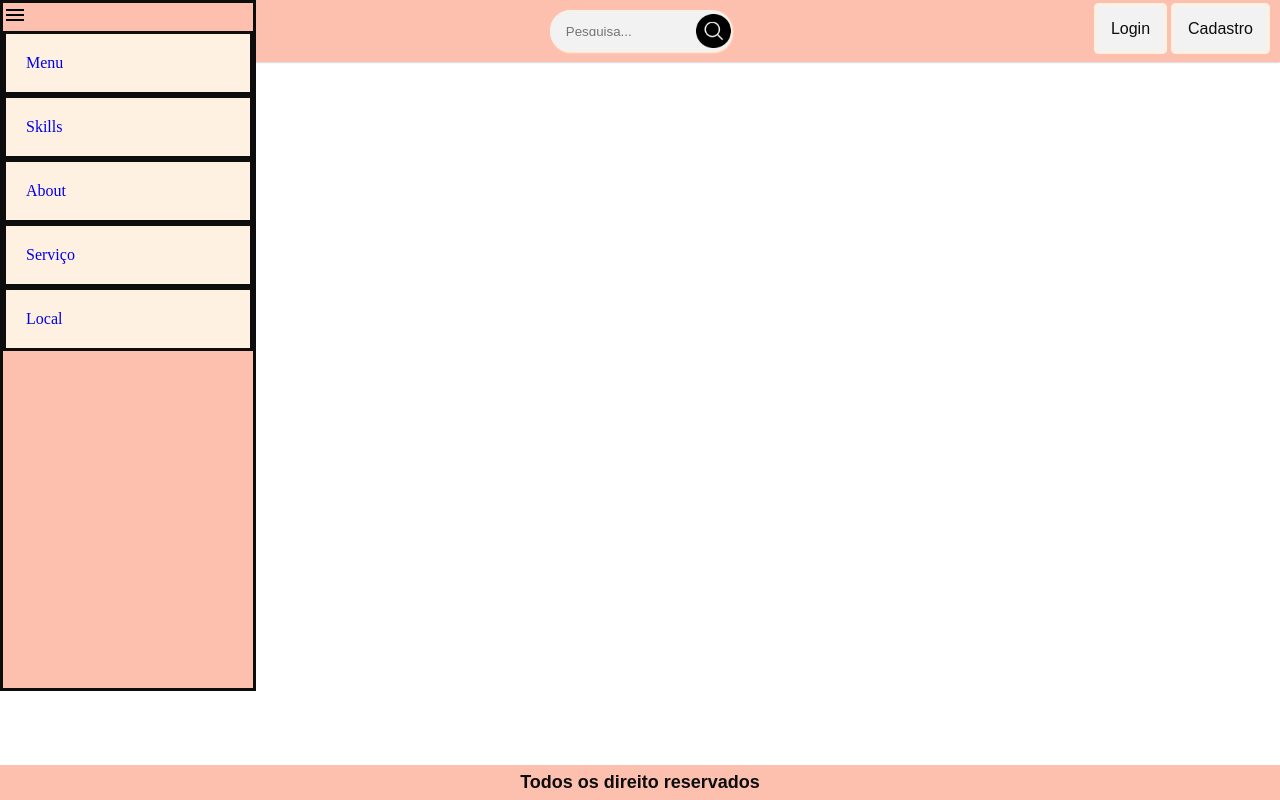
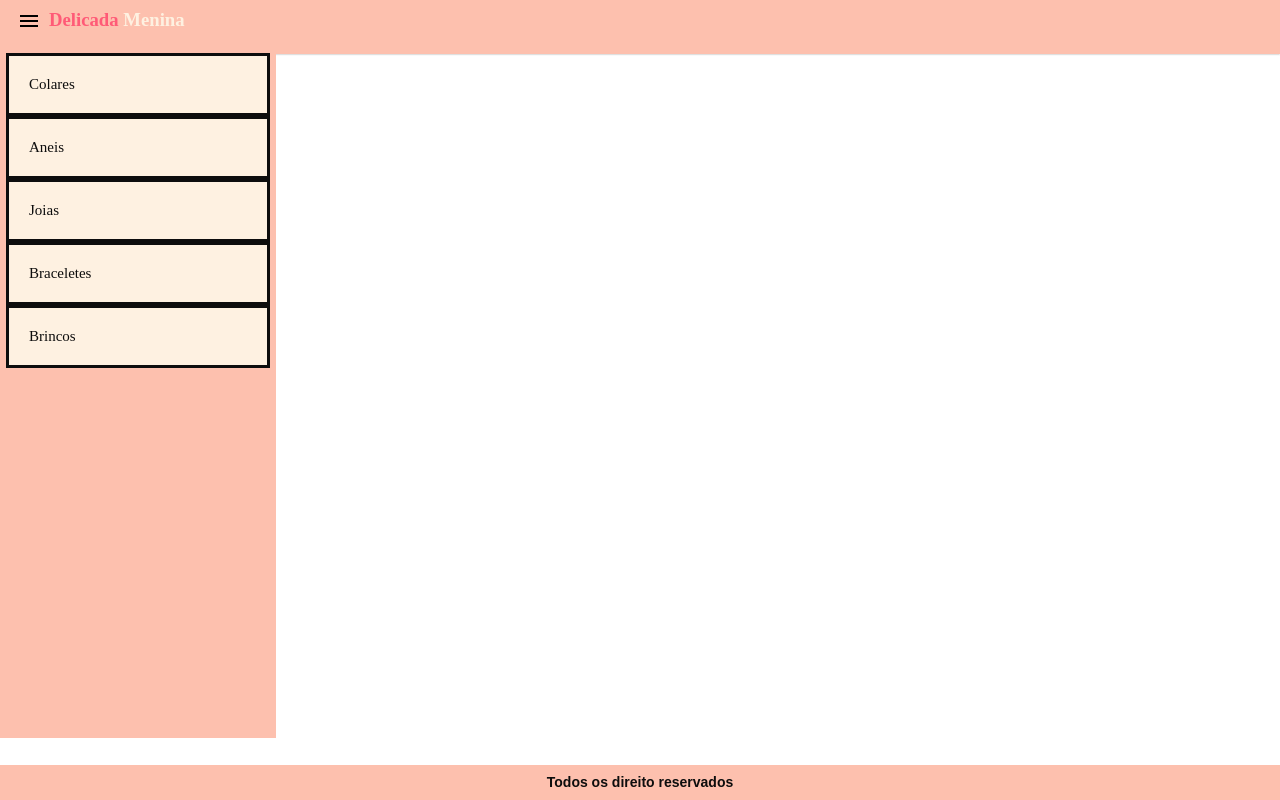
Before and after one commit to Fellipe-Assis/delicada-menina-site, a plain HTML site: page index.html in a window 1280 px wide. Both pictures are taken after a click on the element "menu". Drawn offline with nearby package versions, Linux system fonts and the light colour scheme.

Commit message:
barra lateral

```diff
--- a/estilo.css
+++ b/estilo.css
@@ -15,6 +15,7 @@
    --cor5:#FF5A77;
    --cor6:#0D0D0D;
    --cor7:#F2F2F2;
+
 
    --fonte-padrão:arial;
    --font-adpatada:Lucida Calligraphy;
@@ -39,6 +40,7 @@ header{
 
 .Nome-e-Menu{
     text-decoration: none;
+
 }
 
 .Barra-nome-logo{
@@ -46,8 +48,17 @@ header{
     display: flex;
 }
 
+#barra-nome-logo{
+   padding: 5px;
+}
+
 #botão-Menu{
     cursor: pointer;
+}
+
+#botão{
+    cursor: pointer;
+    padding: 14px;
 }
 
 .espaço{
@@ -124,11 +135,10 @@ header{
 
 .Are-Lateral{
     background-color: var(--cor4);
-    width: 250px;
-    height: 685px;
+    width: 270px;
+    height: 740px;
     display: none;
-    border: solid;
-    border-color: var(--cor6);
+    border: solid var(--cor4);
     position: relative;
     margin-top: -64px;
 
@@ -140,9 +150,16 @@ header{
     display: block;
     background-color: var(--cor1);
     border: solid var(--cor6);
-
+    font-family: var(--font-adpatada);
+    font-size: 15px;
+    color: var(--cor6);
 }
 
+
+.alinhamento{
+    padding: 3px;
+    margin-top: 3px ;
+}
 
 /*--Roda Pé--*/
 
@@ -159,7 +176,7 @@ footer{
 }
 
 .Roda-Pé{
-    font-size: 9px;
+    font-size: 7px;
     font-family: var(--fonte-padrão);
     display: flex;
     justify-content: center;
--- a/index.html
+++ b/index.html
@@ -12,23 +12,23 @@
     <header>
 		<div class="menu">
 			<div class="Barra-nome-logo"><span id="botão-Menu" class="material-symbols-outlined" onclick="clickMenu()">menu </span><a class="Nome-e-Menu" href="#"> <h3 class="espaço"><span class="Rosa"> Delicada</span> <span class="Branco"> Menina</span></h3> </a></div>
-			<div class="Barra-central"><input id="sem-borda-e-cor-de-fundo-input" type="text" placeholder="Pesquisa..."></div><!--Barra central do site-->
+			<!--<div class="Barra-central"><input id="sem-borda-e-cor-de-fundo-input" type="text" placeholder="Pesquisa..."></div>Barra central do site-->
                 <div id="botão-ficar-lado-a-lado">
-                    <a class="Entrada-login-cadastro" href="#">Login</a><!--Barra de login -->
-                    <a class="Entrada-login-cadastro" href="#">Cadastro</a><!--Barra de cadastro-->
+                    <!--<a class="Entrada-login-cadastro" href="#">Login</a>Barra de login -->
+                    <!--<a class="Entrada-login-cadastro" href="#">Cadastro</a>Barra de cadastro-->
 		        </div>
 	    </div>
     </header>
     <hr id="linha-trasparente">
 
     <menu class="Are-Lateral" id="itens">
-    <span id="botão-Menu" class="material-symbols-outlined">menu</span>
-            <ul>
-                <li><a class="Texto" href="#">Menu</a></li>
-                <li><a class="Texto" href="#">Skills</a></li>
-                <li><a class="Texto" href="#">About</a></li>
-                <li><a class="Texto" href="#">Serviço</a></li>
-                <li><a class="Texto" href="#">Local</a></li>
+        <div id="botão" class="Barra-nome-logo"><span id="botão-Menu" class="material-symbols-outlined" onclick="clickMenu()">menu </span><a class="Nome-e-Menu" href="#"> <h3 class="espaço"><span class="Rosa"> Delicada</span> <span class="Branco"> Menina</span></h3> </a></div>
+            <ul class="alinhamento">
+                <li><a class="Texto" href="#">Colares</a></li>
+                <li><a class="Texto" href="#">Aneis</a></li>
+                <li><a class="Texto" href="#">Joias</a></li>
+                <li><a class="Texto" href="#">Braceletes</a></li>
+                <li><a class="Texto" href="#">Brincos</a></li>
             </ul>
     </menu>
 
```
